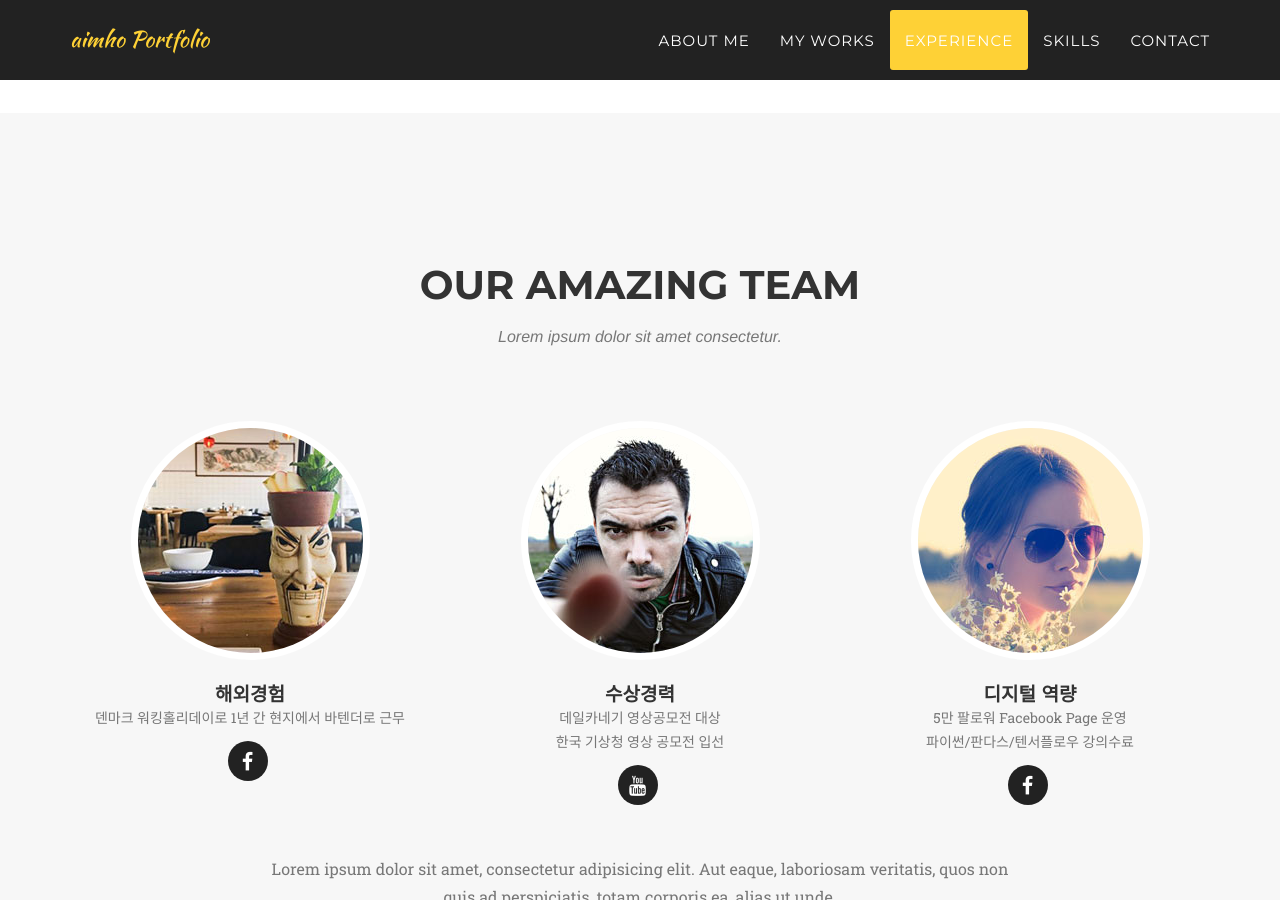
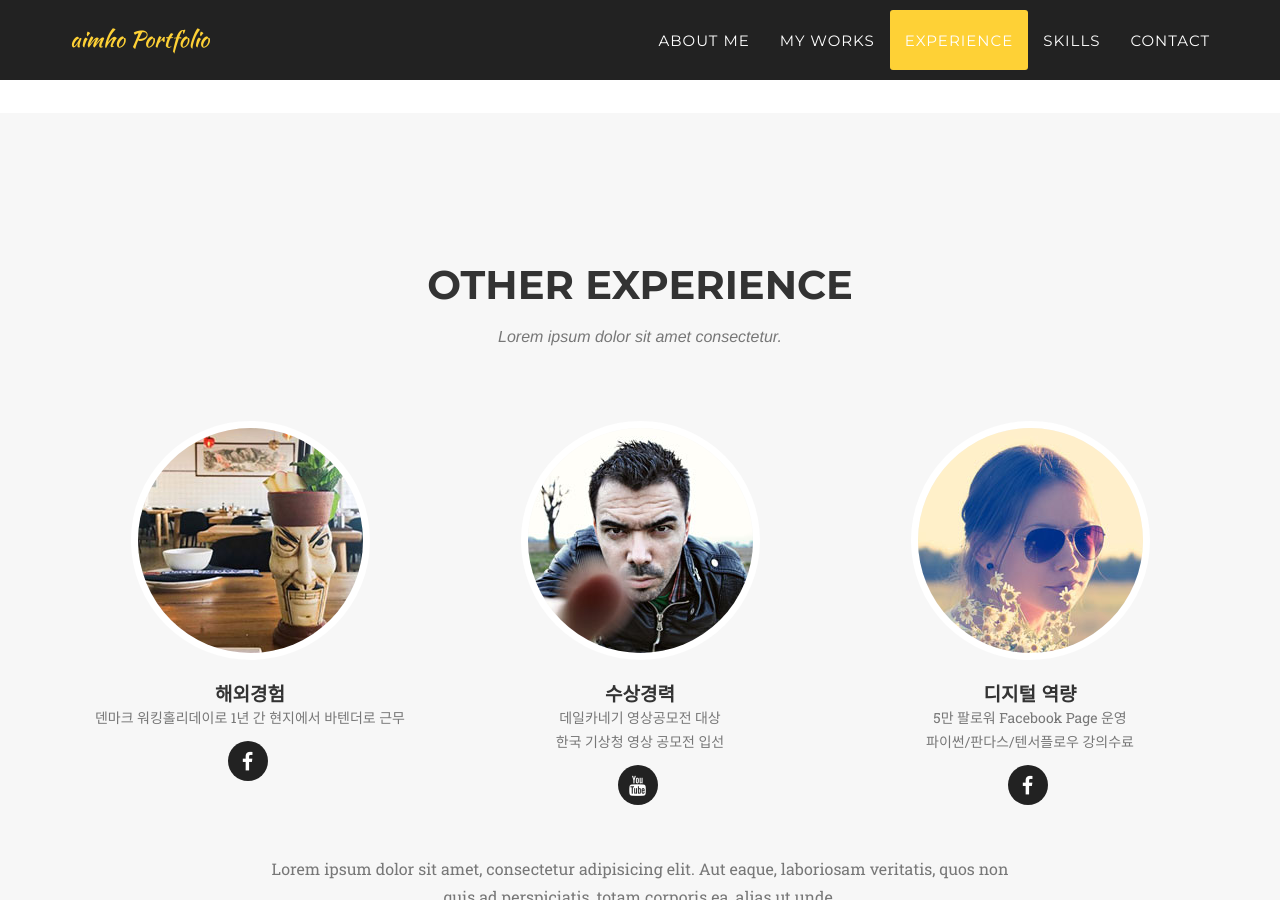
Before and after one commit to aimho23/portfolio, a Jekyll site: the page built from index.html, in a window 1280 px wide and 900 px high, scrolled down 4381 px. Built offline with Jekyll 4.4.1, drawn with Linux system fonts in a browser that asks for light colours; some web fonts are replaced.

Commit message:
about 경험

```diff
--- a/_config.yml
+++ b/_config.yml
@@ -36,7 +36,7 @@ people:
 social:
   - title: instagram
     url: https://www.instagram.com/aim_ho/
-  - title: blog
+  - title: google
     url: https://brunch.co.kr/@aimho
   - title: github
     url: https://github.com/aimho23
--- a/_includes/team.html
+++ b/_includes/team.html
@@ -3,7 +3,7 @@
         <div class="container">
             <div class="row">
                 <div class="col-lg-12 text-center">
-                    <h2 class="section-heading">Our Amazing Team</h2>
+                    <h2 class="section-heading">Other Experience</h2>
                     <h3 class="section-subheading text-muted">Lorem ipsum dolor sit amet consectetur.</h3>
                 </div>
             </div>
```
